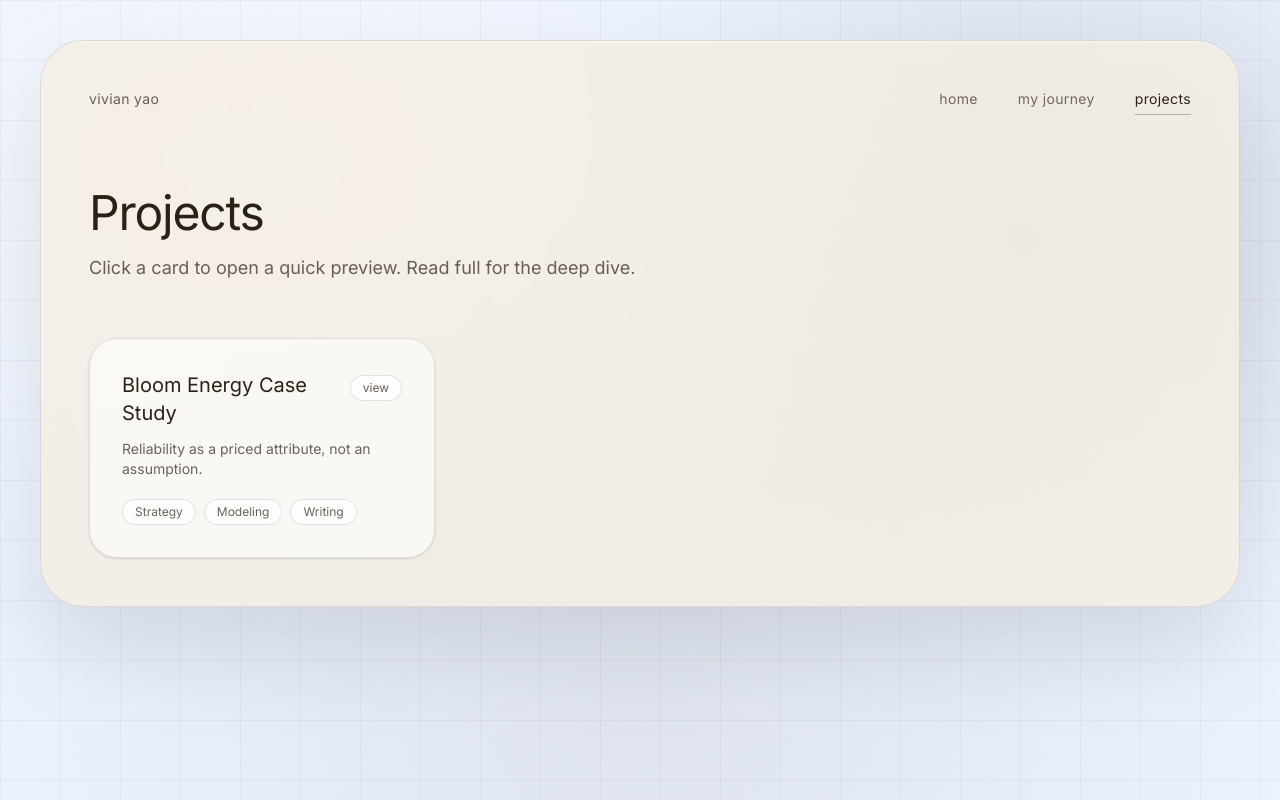
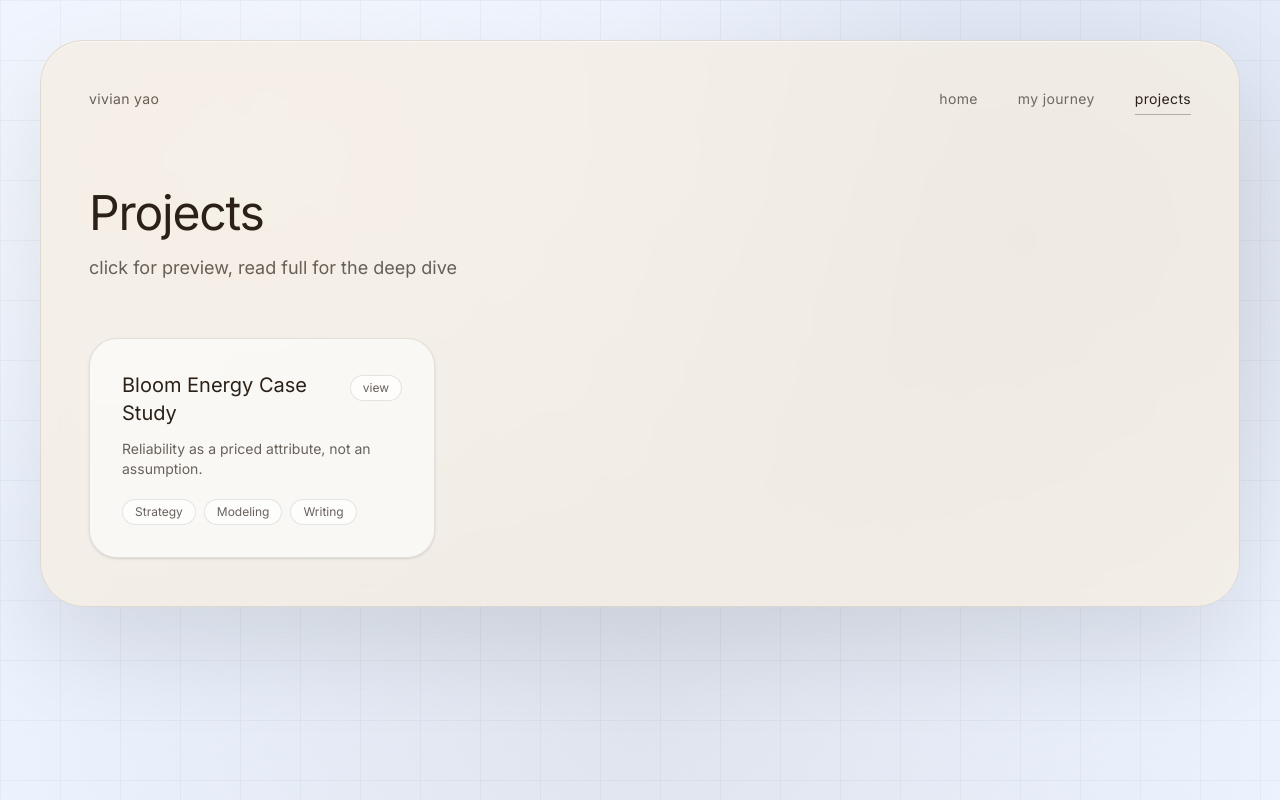
Before and after one commit to vivianyyao/portfolio, a Next.js app: page /projects in a window 1280 px wide. Built offline with nearby package versions, Linux system fonts and the light colour scheme.

Commit message:
update projects

```diff
--- a/app/projects/page.tsx
+++ b/app/projects/page.tsx
@@ -66,7 +66,7 @@ export default function ProjectsPage() {
           <section className="mt-20 max-w-2xl">
             <h1 className="text-5xl tracking-tight">Projects</h1>
             <p className="mt-4 text-lg text-[#2b2118]/70 leading-relaxed">
-              Click a card to open a quick preview. Read full for the deep dive.
+              click for preview, read full for the deep dive
             </p>
           </section>
 
@@ -210,10 +210,6 @@ export default function ProjectsPage() {
                     </section>
                   ))}
                 </div>
-
-                <div className="mt-10 text-xs text-[#2b2118]/50">
-                  press esc or click outside to close
-                </div>
               </div>
             </div>
           </div>
```
